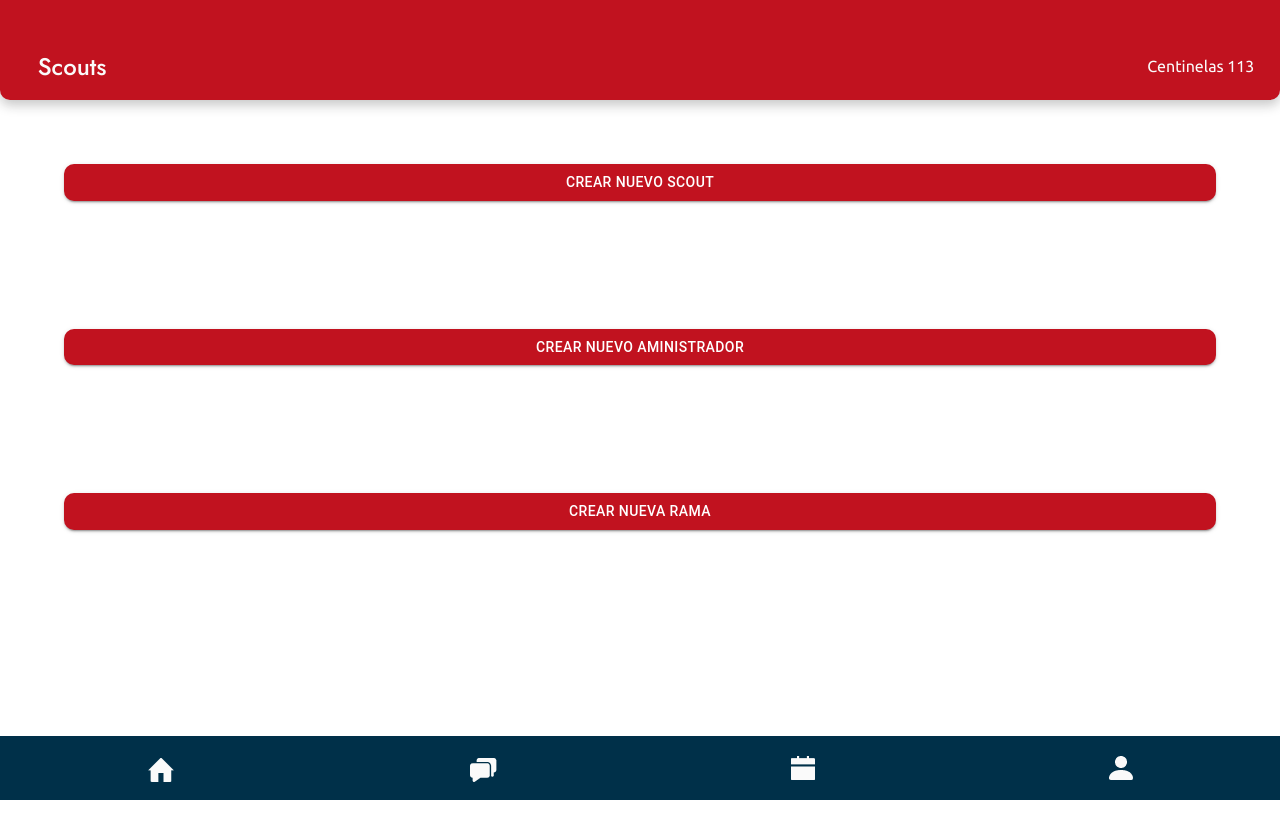
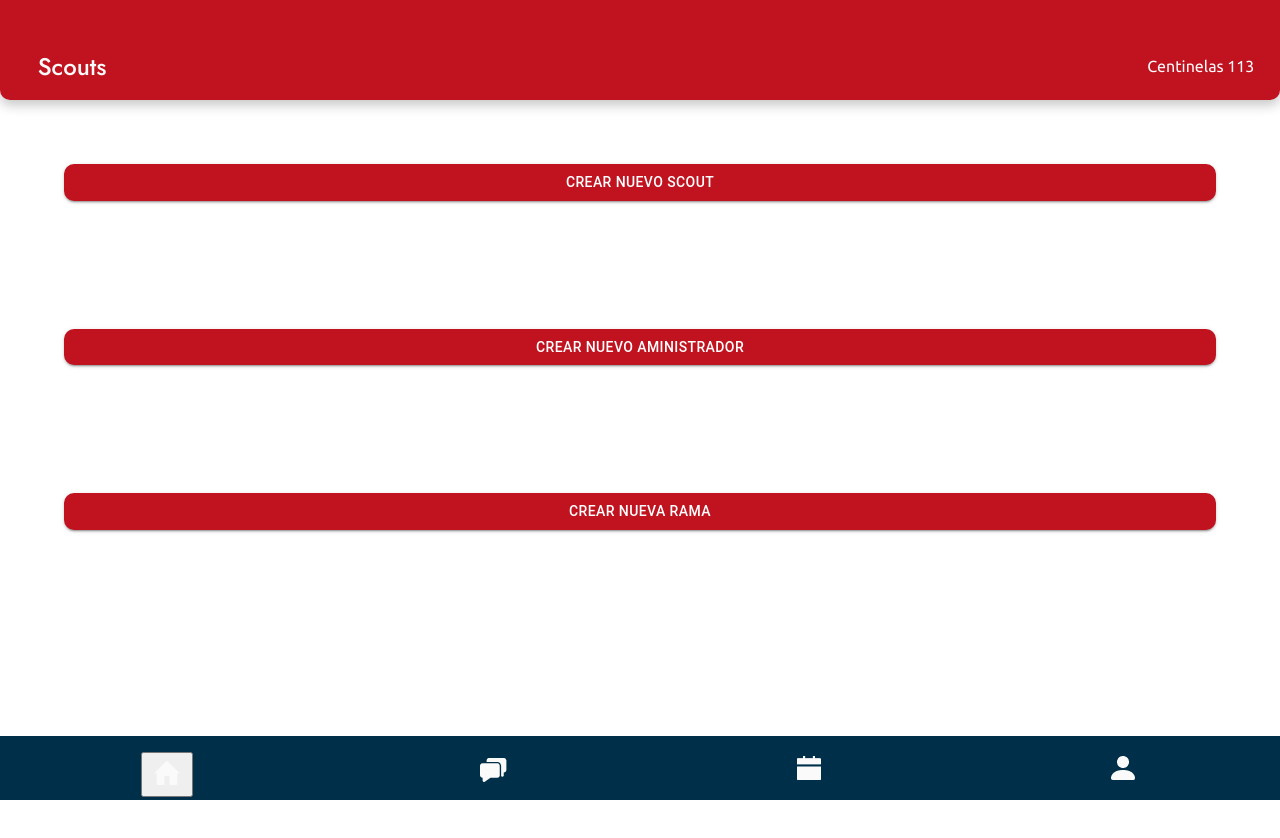
Before and after one commit to juanestebanalarcon/centinelapp-pwa, a React (Create React App) app: page /home in a window 1280 px wide. Shown: the top 838 px of the page. Built offline with nearby package versions, Linux system fonts and the light colour scheme.

Commit message:
Update navbar.jsx

```diff
--- a/src/components/navbar.jsx
+++ b/src/components/navbar.jsx
@@ -1,26 +1,34 @@
 
 import '../styles/navbar.css'
+import { useNavigate } from 'react-router-dom';
 export function Navbar(){
+    const navigate = useNavigate();
+
+    function home(e){
+        e.preventDefault();
+        navigate(`/home`)
+    }
     return(
         <div className='App'>
 
         <div className="Navbar">
         <div className='Iconos-Navbar'>
             <div className="home" href="/home">
-
-               <img src='./images/navbar/home.png'/>
+               <button onClick={home}>
+               <img src='./images/navbar/home.png' alt='home'/>
+               </button>
             </div>
             <div className="messages">
 
-                <img src='./images/navbar/messages.png'/>
+                <img src='./images/navbar/messages.png' alt='mensaje'/>
             </div>
             <div className="calendar">
 
-                <img src='./images/navbar/calendar.png'/>
+                <img src='./images/navbar/calendar.png' alt='calendario'/>
             </div>
             <div className="person">
 
-                <img src='./images/navbar/person.png'/>
+                <img src='./images/navbar/person.png' alt='persona'/>
             </div>
             </div>
 
```
